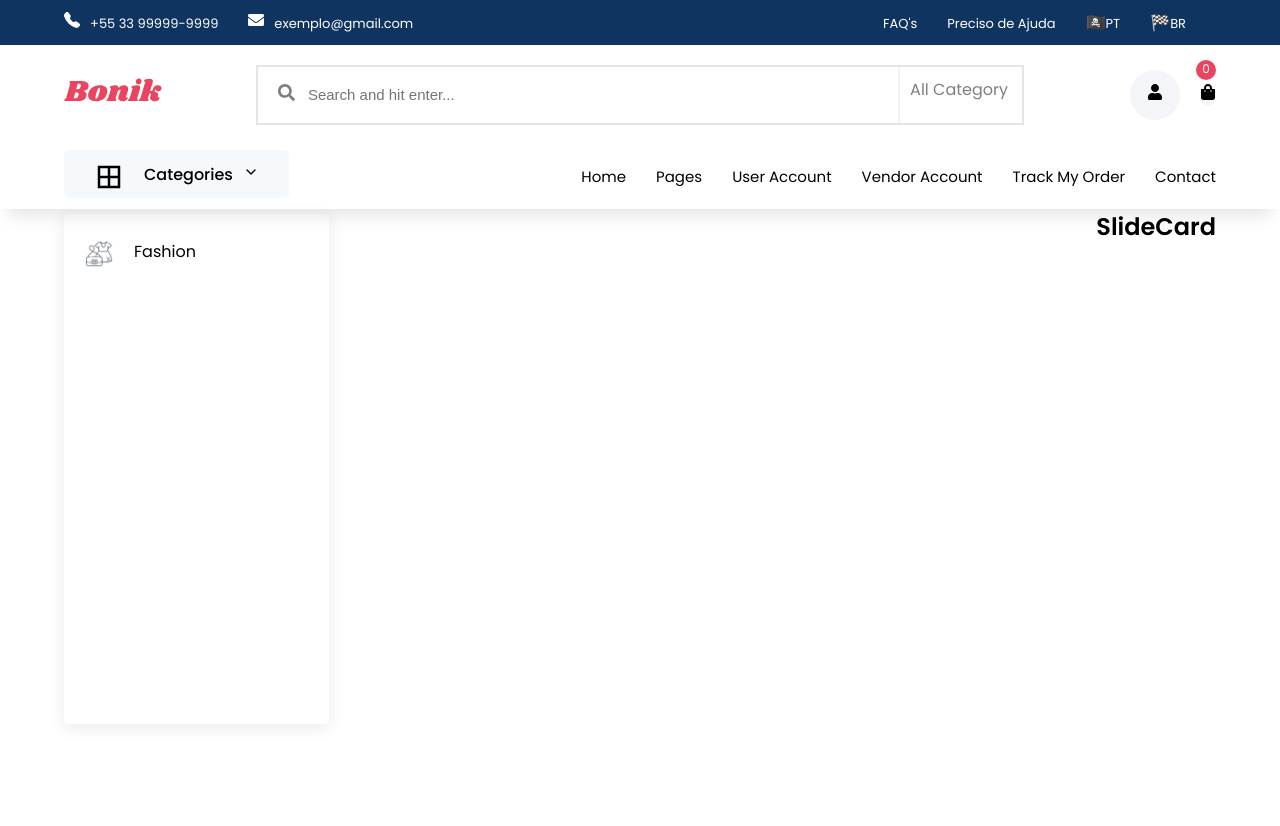
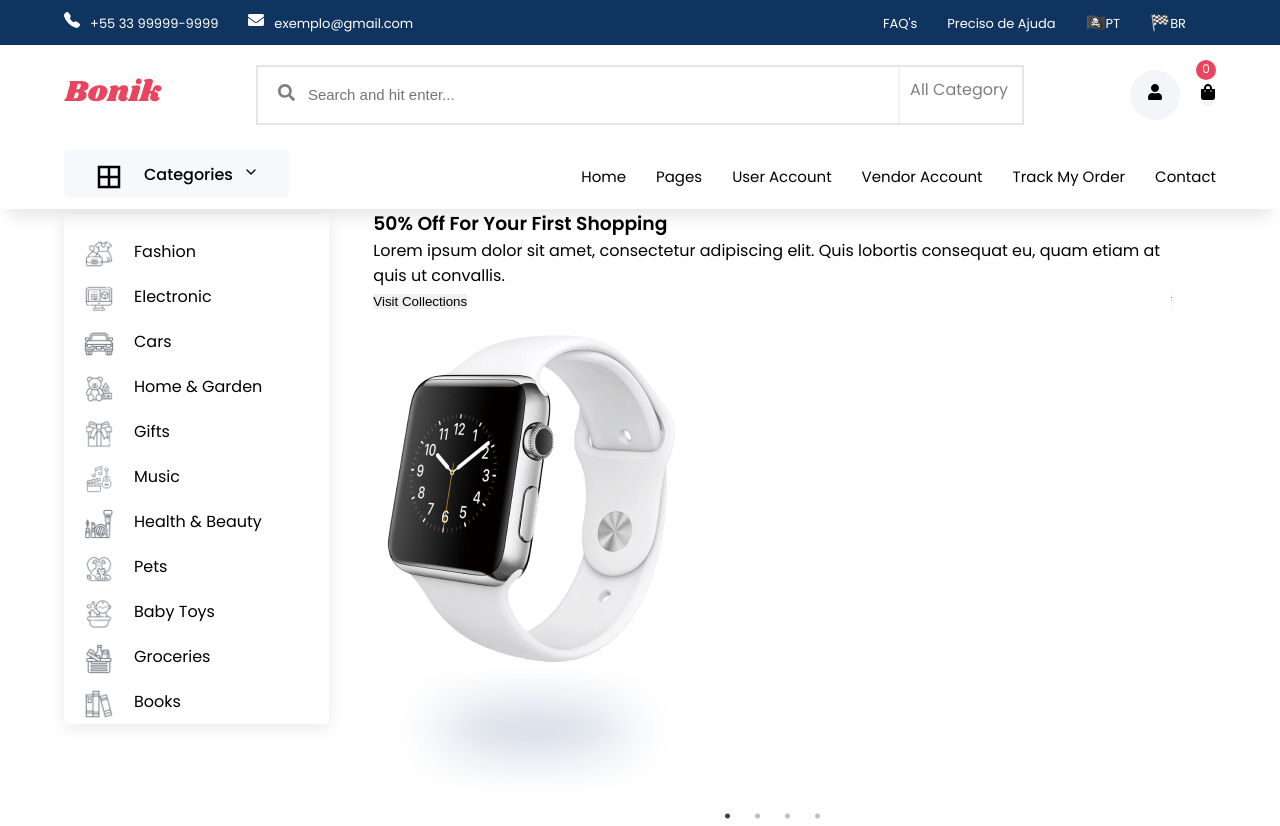
Before and after one commit to LucasChaIub/Space_of_ReactJS, a React (Vite) app in the folder ecommerce/: page / in a window 1280 px wide. Before the commit the page ends 800 px from the top, so only its background shows below. Built offline with nearby package versions, Linux system fonts and the light colour scheme.

Commit message:
Criando Slider

```diff
--- a/ecommerce/package.json
+++ b/ecommerce/package.json
@@ -12,6 +12,8 @@
     "react-dom": "^18.0.0",
     "react-icons": "^4.3.1",
     "react-router-dom": "^6.3.0",
+    "react-slick": "^0.29.0",
+    "slick-carousel": "^1.8.1",
     "styled-components": "^5.3.5"
   },
   "devDependencies": {
--- a/ecommerce/src/components/mainpage/Categories.jsx
+++ b/ecommerce/src/components/mainpage/Categories.jsx
@@ -5,6 +5,46 @@
     {
       cateImg: "./images/Category/cat1.png",
       cateName: "Fashion",
+    },
+    {
+      cateImg: "./images/Category/cat2.png",
+      cateName: "Electronic",
+    },
+    {
+      cateImg: "./images/Category/cat3.png",
+      cateName: "Cars",
+    },
+    {
+      cateImg: "./images/Category/cat4.png",
+      cateName: "Home & Garden",
+    },
+    {
+      cateImg: "./images/Category/cat5.png",
+      cateName: "Gifts",
+    },
+    {
+      cateImg: "./images/Category/cat6.png",
+      cateName: "Music",
+    },
+    {
+      cateImg: "./images/Category/cat7.png",
+      cateName: "Health & Beauty",
+    },
+    {
+      cateImg: "./images/Category/cat8.png",
+      cateName: "Pets",
+    },
+    {
+      cateImg: "./images/Category/cat9.png",
+      cateName: "Baby Toys",
+    },
+    {
+      cateImg: "./images/Category/cat10.png",
+      cateName: "Groceries",
+    },
+    {
+      cateImg: "./images/Category/cat11.png",
+      cateName: "Books",
     },
   ];
 
--- a/ecommerce/src/components/mainpage/Home.jsx
+++ b/ecommerce/src/components/mainpage/Home.jsx
@@ -1,6 +1,7 @@
 import React from 'react'
 import Categories from './Categories'
 import SlideCard from './SlideCard'
+import Slider from './Slider'
 
 const Home = () => {
   return (
@@ -8,7 +9,7 @@
       <section className="home">
         <div className="container d_flex">
           <Categories />
-          <SlideCard />
+          <Slider />
         </div>
       </section>
     </>
--- /dev/null
+++ b/ecommerce/src/components/mainpage/Sdata.js
@@ -0,0 +1,28 @@
+const Sdata = [
+  {
+    id: 1,
+    title: "50% Off For Your First Shopping",
+    desc: "Lorem ipsum dolor sit amet, consectetur adipiscing elit. Quis lobortis consequat eu, quam etiam at quis ut convallis.",
+    cover: "./images/SlideCard/slide-1.png",
+  },
+  {
+    id: 2,
+    title: "50% Off For Your First Shopping",
+    desc: "Lorem ipsum dolor sit amet, consectetur adipiscing elit. Quis lobortis consequat eu, quam etiam at quis ut convallis.",
+    cover: "./images/SlideCard/slide-2.png",
+  },
+  {
+    id: 3,
+    title: "50% Off For Your First Shopping",
+    desc: "Lorem ipsum dolor sit amet, consectetur adipiscing elit. Quis lobortis consequat eu, quam etiam at quis ut convallis.",
+    cover: "./images/SlideCard/slide-3.png",
+  },
+  {
+    id: 4,
+    title: "50% Off For Your First Shopping",
+    desc: "Lorem ipsum dolor sit amet, consectetur adipiscing elit. Quis lobortis consequat eu, quam etiam at quis ut convallis.",
+    cover: "./images/SlideCard/slide-4.png",
+  },
+]
+
+export default Sdata
--- a/ecommerce/src/components/mainpage/SlideCard.jsx
+++ b/ecommerce/src/components/mainpage/SlideCard.jsx
@@ -1,9 +1,35 @@
 import React from 'react'
+import Sdata from './Sdata'
+import "slick-carousel/slick/slick.css"
+import "slick-carousel/slick/slick-theme.css"
+import Slider from "react-slick"
 
 const SlideCard = () => {
+  const settings = {
+    dots: true,
+    infinite: true,
+    speed: 500,
+    slidesToShow: 1,
+    slidesToScroll: 1
+  }
   return (
     <>
-      <h1>SlideCard</h1>
+      <Slider {...settings}>
+        {Sdata.map((value,index) => {
+          return (
+            <div className="box d_flex top" key={index}>
+              <div className="left">
+                <h1>{value.title}</h1>
+                <p>{value.desc}</p>
+                <button className="btn-primary">Visit Collections</button>
+              </div>
+              <div className="right">
+                <img src={value.cover} alt="" />
+              </div>
+            </div>
+          )
+        })}
+      </Slider>
     </>
   )
 }
--- a/ecommerce/src/components/mainpage/Slider.jsx
+++ b/ecommerce/src/components/mainpage/Slider.jsx
@@ -0,0 +1,16 @@
+import React from 'react'
+import SlideCard from './SlideCard'
+
+const Slider = () => {
+  return (
+    <>
+      <section className="homeSlide contentWidth">
+        <div className="container">
+          <SlideCard />
+        </div>
+      </section>
+    </>
+  )
+}
+
+export default Slider
```
Also changed, not shown: 1 other file (tests, documents, lock files or other folders).
